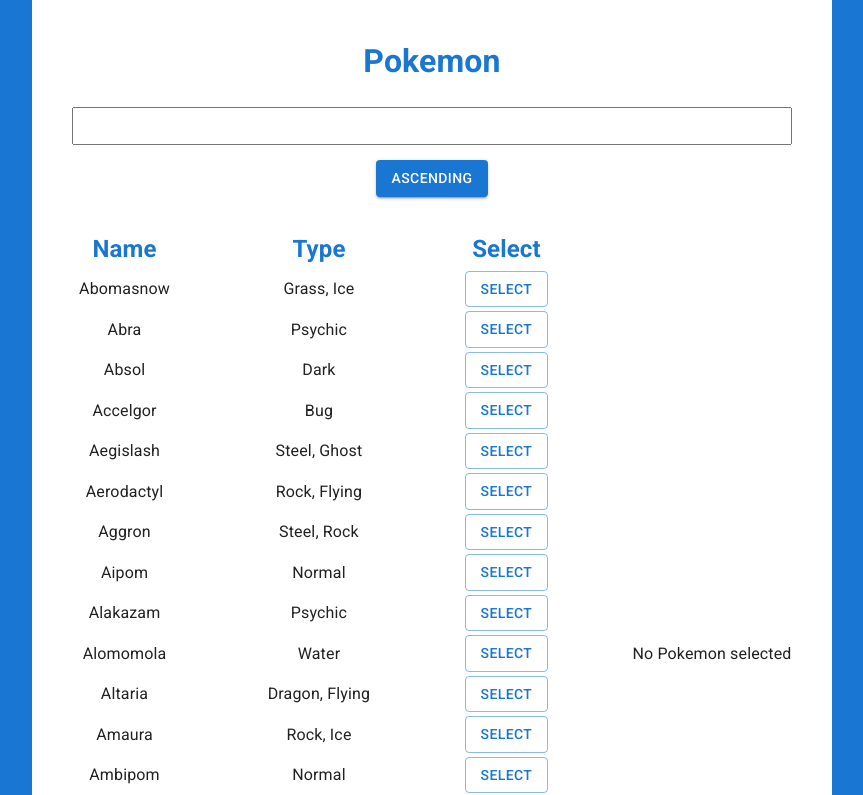
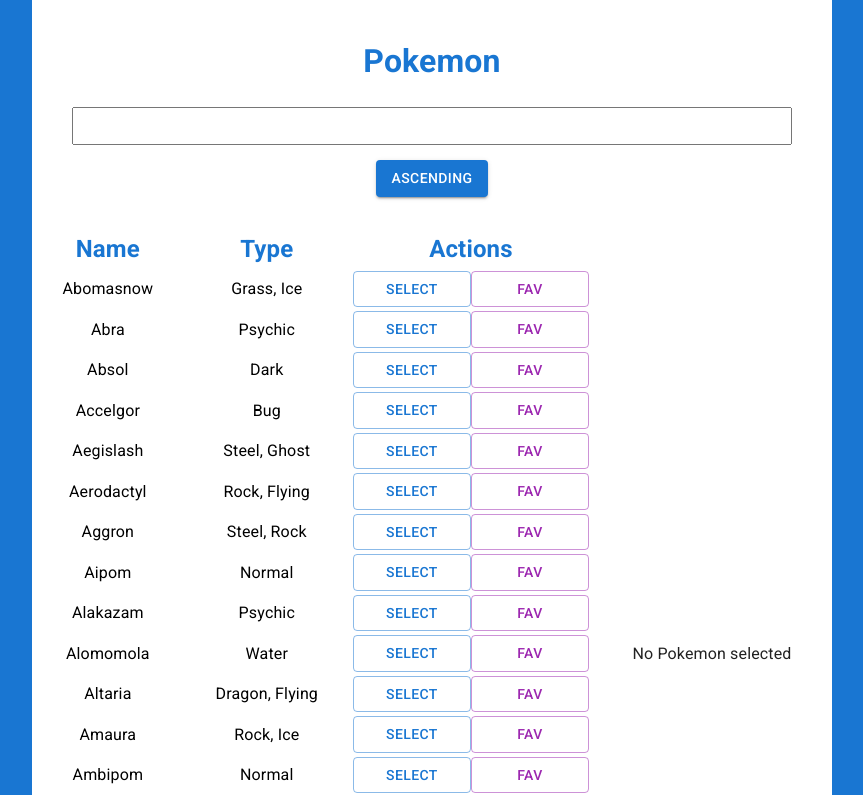
Before and after one commit to AlvaroDDG86/pokemon-react, a React (Create React App) app: page / in a window 1280 px wide. Shown: the top 795 px of the page, without its empty margins (208-1071 px from the left). Built offline with nearby package versions, Linux system fonts and the light colour scheme.

Commit message:
implement fav functionality

```diff
--- a/src/PokemonReducer.js
+++ b/src/PokemonReducer.js
@@ -1,6 +1,7 @@
 export const initialState = {
   filter: "",
   pokemon: [],
+  pokemonFav: [],
   selectedItem: null,
   order: 'asc'
 };
@@ -22,10 +23,23 @@ const PokemonReducer = (state, action) => {
         ...state,
         pokemon: action.payload,
       };
+    case "SET_POKEMON_FAV":
+      const index = state.pokemonFav.findIndex(pkmn => pkmn.id === action.payload.id)
+      if (index === -1) {
+        return {
+          ...state,
+          pokemonFav: [...state.pokemonFav, action.payload]
+        }
+      } else {
+        return {
+          ...state,
+          pokemonFav: state.pokemonFav.filter(pkmn => pkmn.id !== action.payload.id)
+        }
+      }
     case "SET_SELECTED":
       return {
         ...state,
-        selectedItem: action.payload,
+        selectedItem: state.selectedItem && state.selectedItem.id === action.payload.id ? null : action.payload,
       };
     default:
       return { ...initialState };
--- a/src/components/PokemonRow.js
+++ b/src/components/PokemonRow.js
@@ -1,18 +1,39 @@
 import { Button } from "@mui/material";
+import { useContext } from "react";
+import PokemonContext from "../PokemonContext";
 import { PokemonTypeRow } from "../pokemonTypes";
 
-const PokemonRow = ({ pokemon, onSelect }) => {
+const PokemonRow = ({ pokemon, onSelect, onFav }) => {
+  const { state } = useContext(PokemonContext)
+  const isSelected = state.selectedItem && pokemon.id === state.selectedItem.id
+  const isFav = state.pokemonFav.findIndex(pkmn => pkmn.id === pokemon.id) > -1
   return (
-    <tr>
+    <tr
+      style={{
+        color: isSelected ? '#1976d2' : 'black'
+      }}
+      >
       <td>{pokemon.name.english}</td>
       <td>{pokemon.type.join(", ")}</td>
-      <td>
+      <td
+        style={{
+          display: 'grid',
+          gridTemplateColumns: '50% 50%'
+        }}
+      >
         <Button
-          variant="outlined"
+          variant={isSelected ? 'contained' : 'outlined'}
           color="primary"
           onClick={() => onSelect(pokemon)}
         >
           Select
+        </Button>
+        <Button
+          variant={isFav ? 'contained' : 'outlined'}
+          color="secondary"
+          onClick={() => onFav(pokemon)}
+        >
+          Fav
         </Button>
       </td>
     </tr>
--- a/src/components/PokemonTable.js
+++ b/src/components/PokemonTable.js
@@ -35,7 +35,7 @@ const PokemonTable = () => {
         <tr>
           <TableHead>Name</TableHead>
           <TableHead>Type</TableHead>
-          <TableHead>Select</TableHead>
+          <TableHead>Actions</TableHead>
         </tr>
       </thead>
       <tbody>
@@ -50,6 +50,10 @@ const PokemonTable = () => {
                   type: 'SET_SELECTED',
                   payload: pokemon
                 })}
+                onFav={(pokemon) => dispatch({
+                  type: 'SET_POKEMON_FAV',
+                  payload: pokemon
+                })}
               />
             ))
         }
--- a/src/pokemonTypes.js
+++ b/src/pokemonTypes.js
@@ -8,6 +8,7 @@ export const PokemonTypeRow = {
     types: PropTypes.arrayOf(PropTypes.string),
   }),
   onSelect: PropTypes.func,
+  onFav: PropTypes.func,
 };
 
 export const PokemonTypeInfo = {
```
